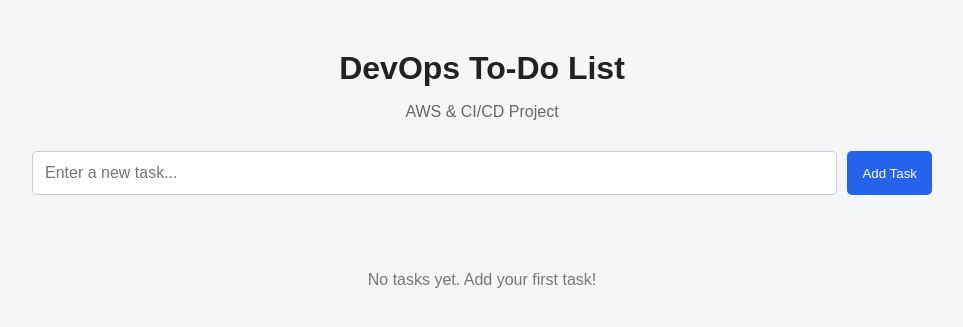
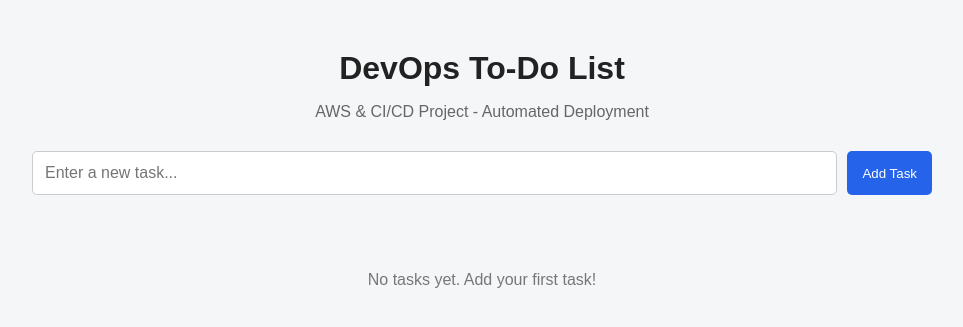
Before and after one commit to Avinash-devengineer/todo-app, a Flask app: page / in a window 1280 px wide. Shown: the top 327 px of the page, without its empty margins (158-1121 px from the left). Run offline with Flask 3, Linux system fonts and the light colour scheme; data that the repository does not hold is empty.

Commit message:
Test automated deployment 1

```diff
--- a/templates/index.html
+++ b/templates/index.html
@@ -18,7 +18,7 @@
         <h1>DevOps To-Do List</h1>
 
         <p class="subtitle">
-            AWS & CI/CD Project
+            AWS & CI/CD Project - Automated Deployment
         </p>
 
         <!-- Add Task -->
```
